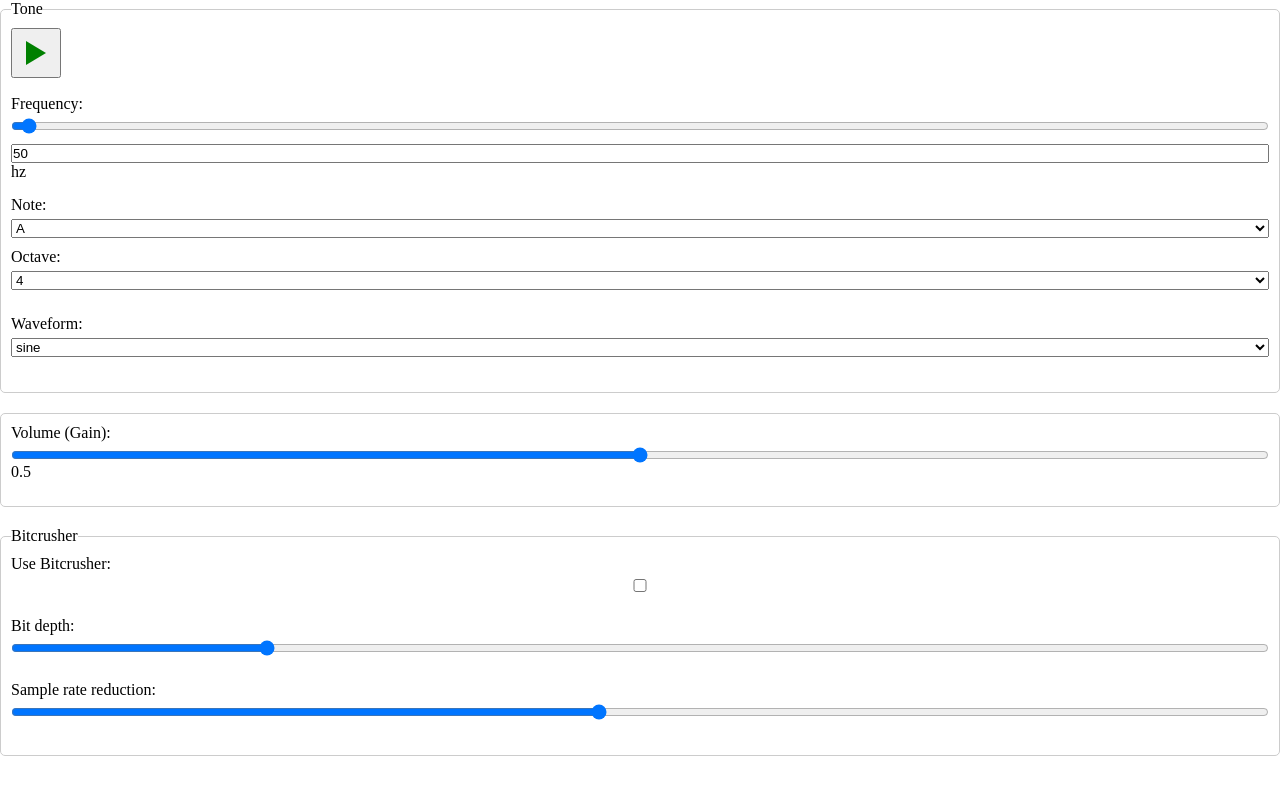
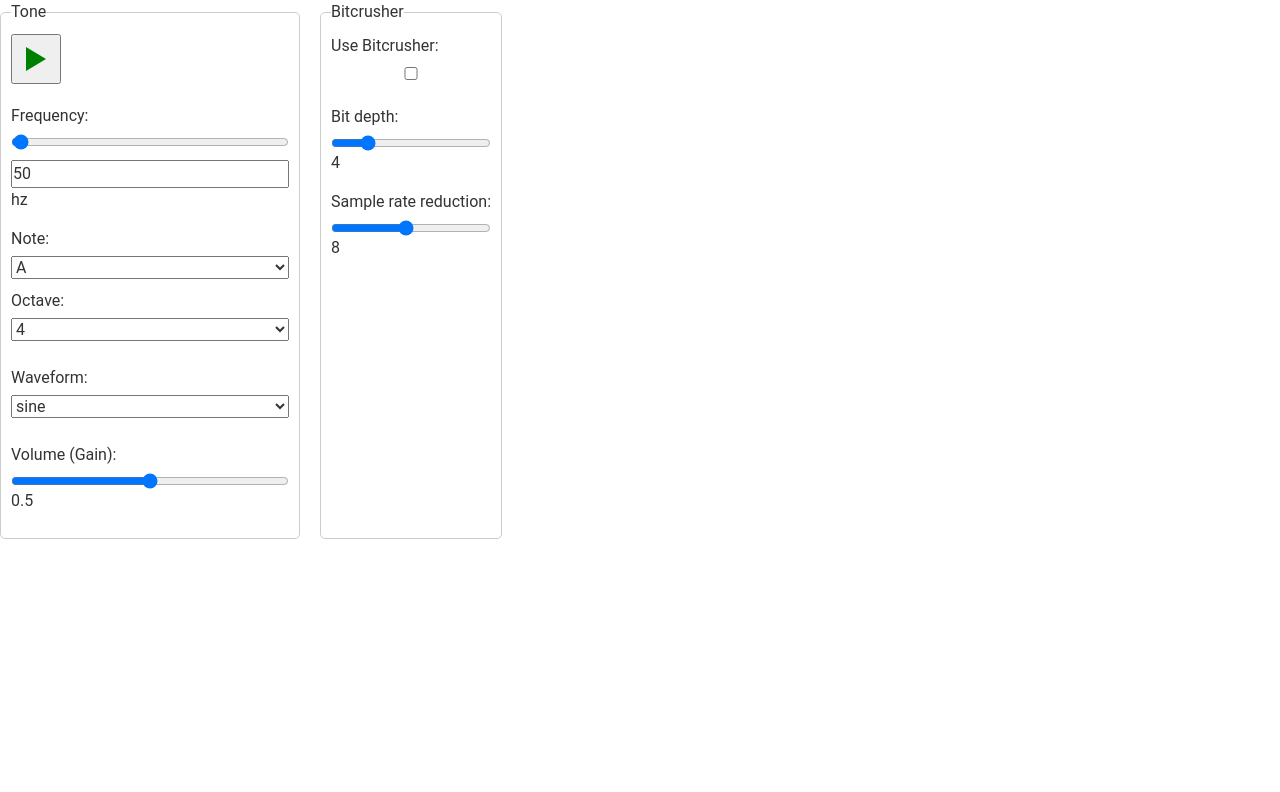
Before and after one commit to RoryVelthuis/web-audio-generator, a SvelteKit app: page / in a window 1280 px wide. Shown: the top 792 px of the page. Built offline with nearby package versions, Linux system fonts and the light colour scheme.

Commit message:
Organized UI elements and some functions

```diff
--- a/src/global.css
+++ b/src/global.css
@@ -2,4 +2,9 @@
     margin: 0;
     padding: 0;
     box-sizing: border-box;
+    font-family: 'Roboto', sans-serif;
+    font-size: 16px;
+    line-height: 1.5;
+    color: #333;
+
 }
--- a/src/routes/+page.svelte
+++ b/src/routes/+page.svelte
@@ -51,6 +51,7 @@
         // Update note and octave if the frequency matches a predefined note
         const closestNote = getClosestNoteFromFrequency(freq, noteFrequencyMap);
 
+        // If a note is found, update the note and octave
         const matchedNote = closestNote.slice(0, -1); // All characters except the last one
         const matchedOctave = parseInt(closestNote.slice(-1)); // The last character as an integer
         if (matchedNote && matchedOctave !== undefined) {
@@ -79,16 +80,18 @@
     }
 
     function updateNoteOrOctave() {
-        let combined = $note + $octave;
+        let combined = $note + $octave; // Combine note and octave
+        let freq = noteFrequencyMap[combined]; // Get the frequency for the note
+        setFrequency(freq); // Set the frequency
+    }
 
-        console.log(`Note: ${$note}, Octave: ${$octave}`);
-        console.log(`Note: ${combined}`);
+    function updateBitcrusherParameters() {
+        if (bitcrusherNode) {
+            bitcrusherNode.port.postMessage({ bitDepth, sampleRateReduction });
+        }
+    }
 
-        let freq = noteFrequencyMap[combined];
-        console.log(`Setting frequency to ${freq}`);
 
-        setFrequency(freq);
-    }
 
     async function initializeAudioContext() {
         if (!audioCtx) {
@@ -198,7 +201,7 @@
 
 
 
-            <fieldset>
+            <fieldset id="tone-fieldset">
                 <legend>Tone</legend>
 
                 <!-- Playback button -->
@@ -244,16 +247,15 @@
                         {/each}
                     </select>
                 </div>
-            </fieldset>
 
-            <!-- Volume/Gain adjust -->
-            <fieldset>
+                <!-- Volume/Gain adjust -->
                 <div class="control-group">
                     <label for="gain-slider">Volume (Gain): </label>
                     <input id="gain-slider" type="range" min="0" max="1" step="0.01" bind:value={gainLevel} on:change={() => setGain(gainLevel)} />
                     <span>{gainLevel}</span>
                 </div>
             </fieldset>
+
 
             <!-- Bitcrusher process controls -->
             <fieldset>
@@ -265,12 +267,14 @@
 
                 <div class="control-group">
                     <label for="bit-depth-slider">Bit depth: </label>
-                    <input id="bit-depth-slider" name="bit-depth" type="range" min="1" max="16" step="1" bind:value={bitDepth} on:change={() => bitcrusherNode.port.postMessage({ bitDepth })} />
+                    <input id="bit-depth-slider" name="bit-depth" type="range" min="1" max="16" step="1" bind:value={bitDepth} on:change={updateBitcrusherParameters} />
+                    <span>{bitDepth}</span>
                 </div>
 
                 <div class="control-group">
                     <label for="sample-rate-reduction-slider">Sample rate reduction:</label>
-                    <input id="sampe-rate-reduction-slider" name="sampe-rate-reduction-slider" type="range" min="1" max="16" step="1" bind:value={sampleRateReduction} on:change={() => bitcrusherNode.port.postMessage({ sampleRateReduction })} />
+                    <input id="sampe-rate-reduction-slider" name="sampe-rate-reduction-slider" type="range" min="1" max="16" step="1" bind:value={sampleRateReduction} on:change={updateBitcrusherParameters} />
+                    <span>{sampleRateReduction}</span>
                 </div>
             </fieldset>
         </div>
@@ -282,6 +286,20 @@
 </main>
 
 <style>
+
+    .controls-panel {
+        display: flex;
+        flex-wrap: wrap;
+        justify-content: start;
+        flex-direction: row;
+        gap: 20px;
+
+    }
+
+    #tone-fieldset{
+        width: 300px;
+    }
+
     fieldset {
         border: 1px solid #ccc;
         padding: 10px;
```
